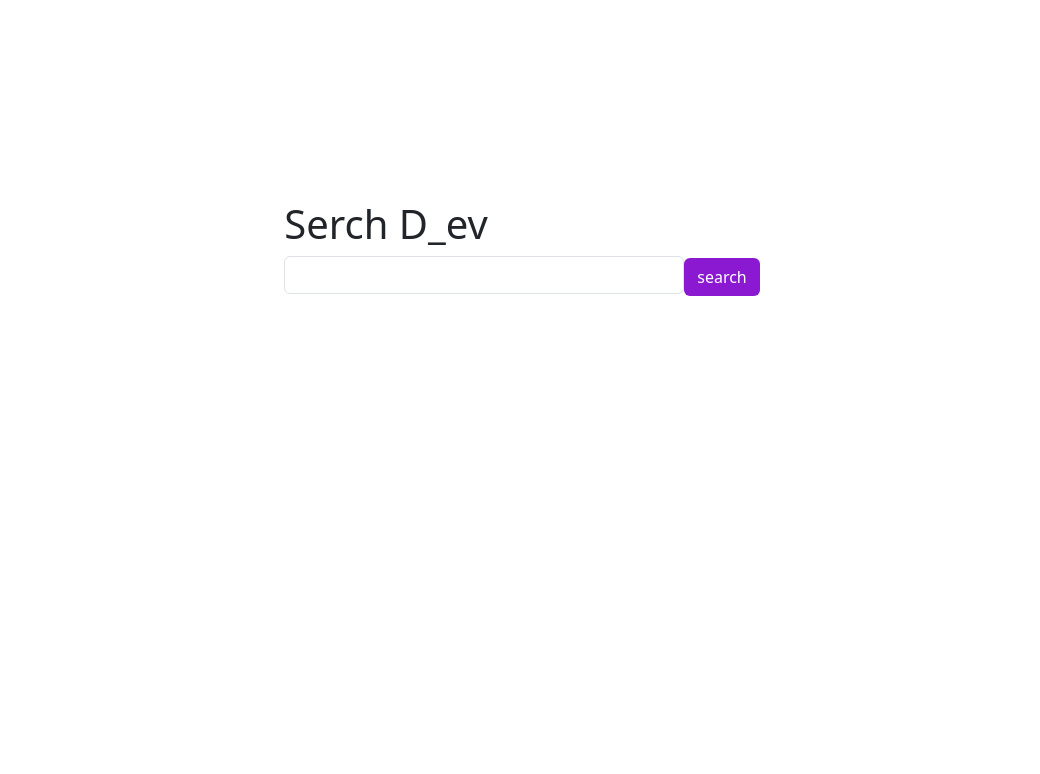
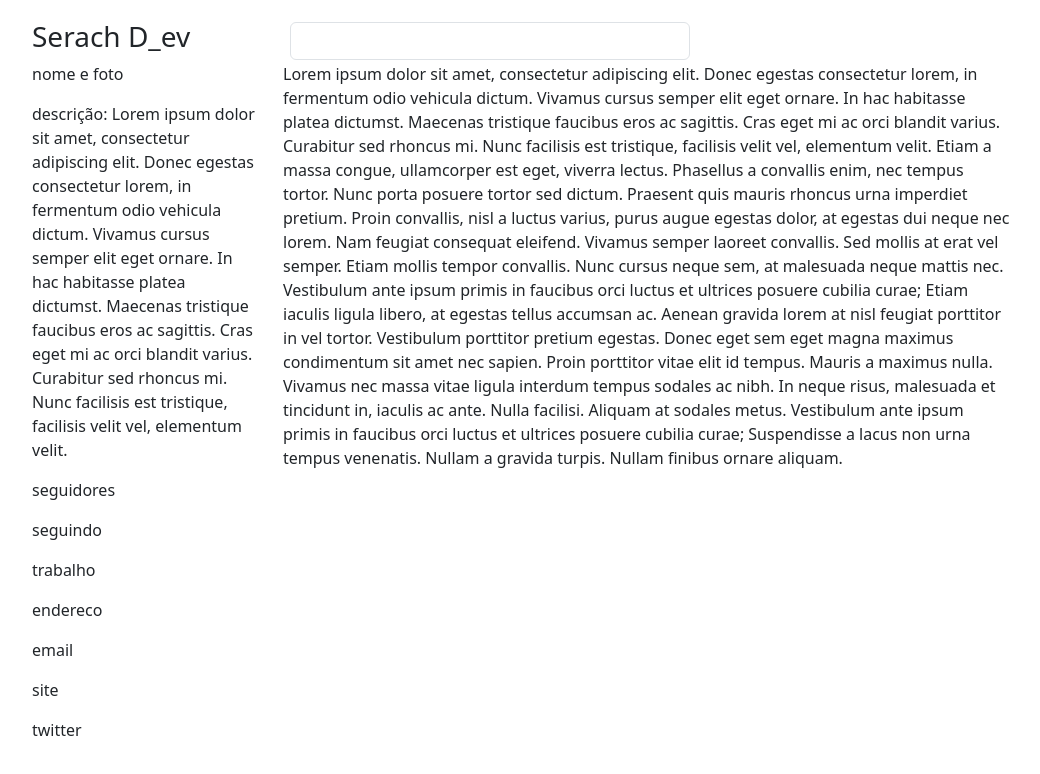
Before and after one commit to vinyvasc/search-dev, an Angular app: page /perfil in a window 1280 px wide. Before the commit this address led to /. Shown: the top 774 px of the page, without its empty margins (118-1158 px from the left). Built offline with nearby package versions, Linux system fonts and the light colour scheme.

Commit message:
criação do componente perfil

```diff
--- a/src/app/app.component.html
+++ b/src/app/app.component.html
@@ -1 +1 @@
-<app-home></app-home>
+<router-outlet></router-outlet>
--- a/src/app/views/home/home.component.html
+++ b/src/app/views/home/home.component.html
@@ -3,9 +3,10 @@
     <form>
         <div class="form-group">
             <h1>Serch D_ev</h1>
-            <input type="text" class="form-control" style="width: 400px;display: inline-block;">
+            <input type="text" [formControl]="usernameControl" class="form-control" style="width: 400px;display: inline-block;">
             <button type="button" class="btn btn-purple"
                 style="display: inline-block;background-color: #8C19D2; color: white"
+                (click)="onSearch()"
             >
             search
             </button>
--- a/src/app/views/home/home.component.ts
+++ b/src/app/views/home/home.component.ts
@@ -1,4 +1,6 @@
-import { Component } from '@angular/core';
+import { Component, Output, inject, EventEmitter } from '@angular/core';
+import { FormControl } from '@angular/forms';
+import { Router } from '@angular/router';
 
 @Component({
   selector: 'app-home',
@@ -6,5 +8,10 @@ import { Component } from '@angular/core';
   styleUrls: ['./home.component.css']
 })
 export class HomeComponent {
+  usernameControl = new FormControl('');
+  constructor( private router: Router ) {}
 
+  onSearch() {
+    this.router.navigate(['/perfil'], { queryParams: { username: this.usernameControl.value }});
+  }
 }
--- /dev/null
+++ b/src/app/views/perfil/perfil.component.html
@@ -0,0 +1,30 @@
+<div style="padding: 20px 150px 20px 150px;">
+    <div class="d-flex justify-content-left">
+    <form>
+        <div class="form-group">
+            <h3 style="display: inline-block; margin-right: 100px;">Serach D_ev</h3>
+            <input type="text" class="form-control" style="width: 400px; display: inline-block;">
+        </div>
+    </form>
+    </div>
+    <div class="row">
+        <div class="col-md-3">
+            <p>nome e foto</p>
+            <p>descrição: Lorem ipsum dolor sit amet, consectetur adipiscing elit. Donec egestas consectetur lorem, in fermentum odio vehicula dictum. Vivamus cursus semper elit eget ornare. In hac habitasse platea dictumst. Maecenas tristique faucibus eros ac sagittis. Cras eget mi ac orci blandit varius. Curabitur sed rhoncus mi. Nunc facilisis est tristique, facilisis velit vel, elementum velit.</p>
+            <p>seguidores</p>
+            <p>seguindo</p>
+            <p>trabalho</p>
+            <p>endereco</p>
+            <p>email</p>
+            <p>site</p>
+            <p>twitter</p>
+        </div>
+        <div class="col-md-9">
+            Lorem ipsum dolor sit amet, consectetur adipiscing elit. Donec egestas consectetur lorem, in fermentum odio vehicula dictum. Vivamus cursus semper elit eget ornare. In hac habitasse platea dictumst. Maecenas tristique faucibus eros ac sagittis. Cras eget mi ac orci blandit varius. Curabitur sed rhoncus mi. Nunc facilisis est tristique, facilisis velit vel, elementum velit. Etiam a massa congue, ullamcorper est eget, viverra lectus. Phasellus a convallis enim, nec tempus tortor. Nunc porta posuere tortor sed dictum.
+
+            Praesent quis mauris rhoncus urna imperdiet pretium. Proin convallis, nisl a luctus varius, purus augue egestas dolor, at egestas dui neque nec lorem. Nam feugiat consequat eleifend. Vivamus semper laoreet convallis. Sed mollis at erat vel semper. Etiam mollis tempor convallis. Nunc cursus neque sem, at malesuada neque mattis nec. Vestibulum ante ipsum primis in faucibus orci luctus et ultrices posuere cubilia curae; Etiam iaculis ligula libero, at egestas tellus accumsan ac. Aenean gravida lorem at nisl feugiat porttitor in vel tortor. Vestibulum porttitor pretium egestas. Donec eget sem eget magna maximus condimentum sit amet nec sapien. Proin porttitor vitae elit id tempus.
+
+            Mauris a maximus nulla. Vivamus nec massa vitae ligula interdum tempus sodales ac nibh. In neque risus, malesuada et tincidunt in, iaculis ac ante. Nulla facilisi. Aliquam at sodales metus. Vestibulum ante ipsum primis in faucibus orci luctus et ultrices posuere cubilia curae; Suspendisse a lacus non urna tempus venenatis. Nullam a gravida turpis. Nullam finibus ornare aliquam.
+        </div>
+    </div>
+</div>
--- /dev/null
+++ b/src/app/views/perfil/perfil.component.ts
@@ -0,0 +1,18 @@
+import { Component } from '@angular/core';
+import { ActivatedRoute } from '@angular/router';
+
+@Component({
+  selector: 'app-perfil',
+  templateUrl: './perfil.component.html',
+  styleUrls: ['./perfil.component.css']
+})
+export class PerfilComponent {
+  username = '';
+  constructor(private route: ActivatedRoute) {}
+
+  ngOnInit() {
+    this.route.queryParams.subscribe(item => {
+      if (item['username'] != '') this.username = item['username'];
+  });
+  }
+}
```
Also changed, not shown: src/app/app.module.ts (+9 -2 lines), src/app/views/perfil/perfil.component.css (added), 1 other file (tests, documents, lock files or other folders).
